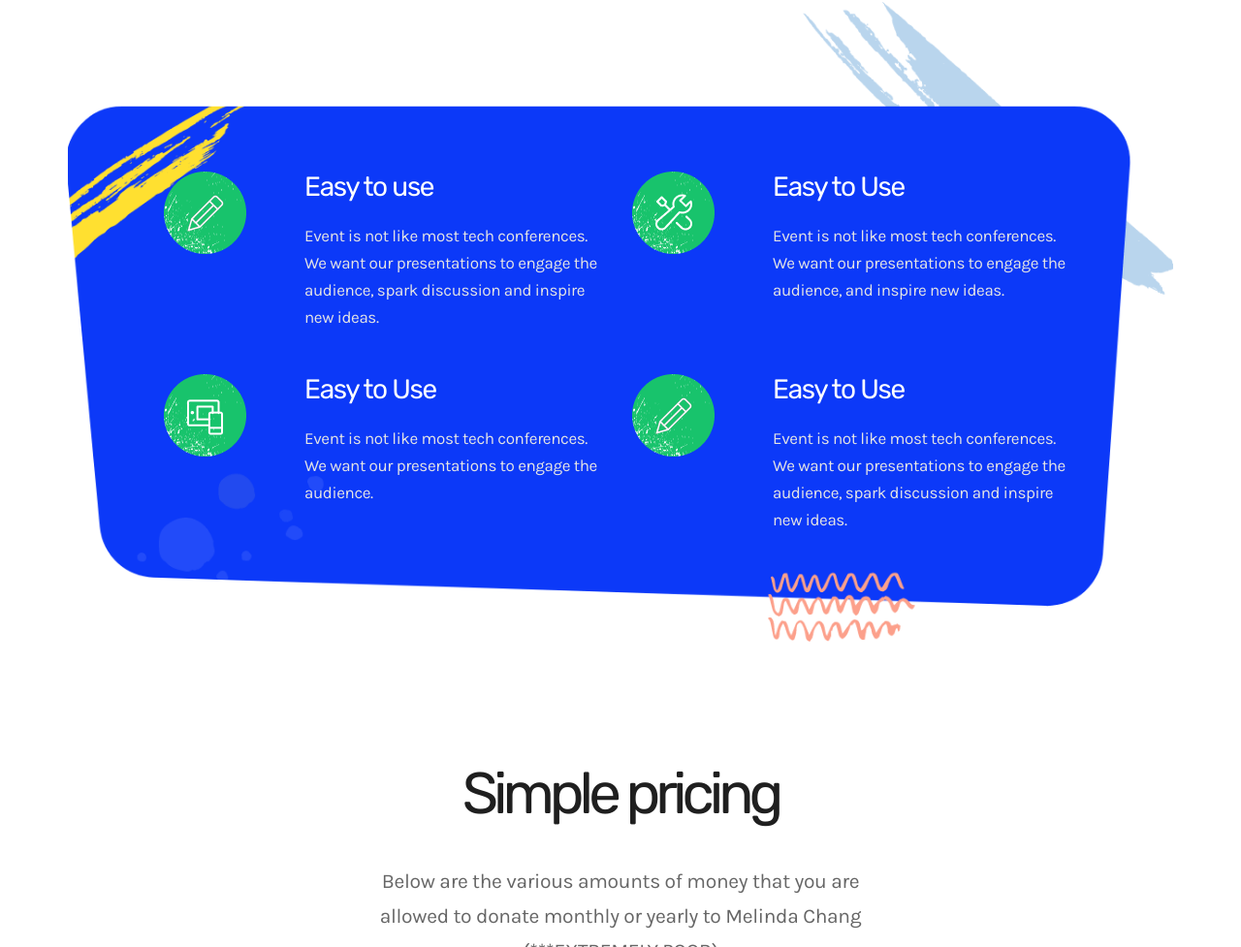
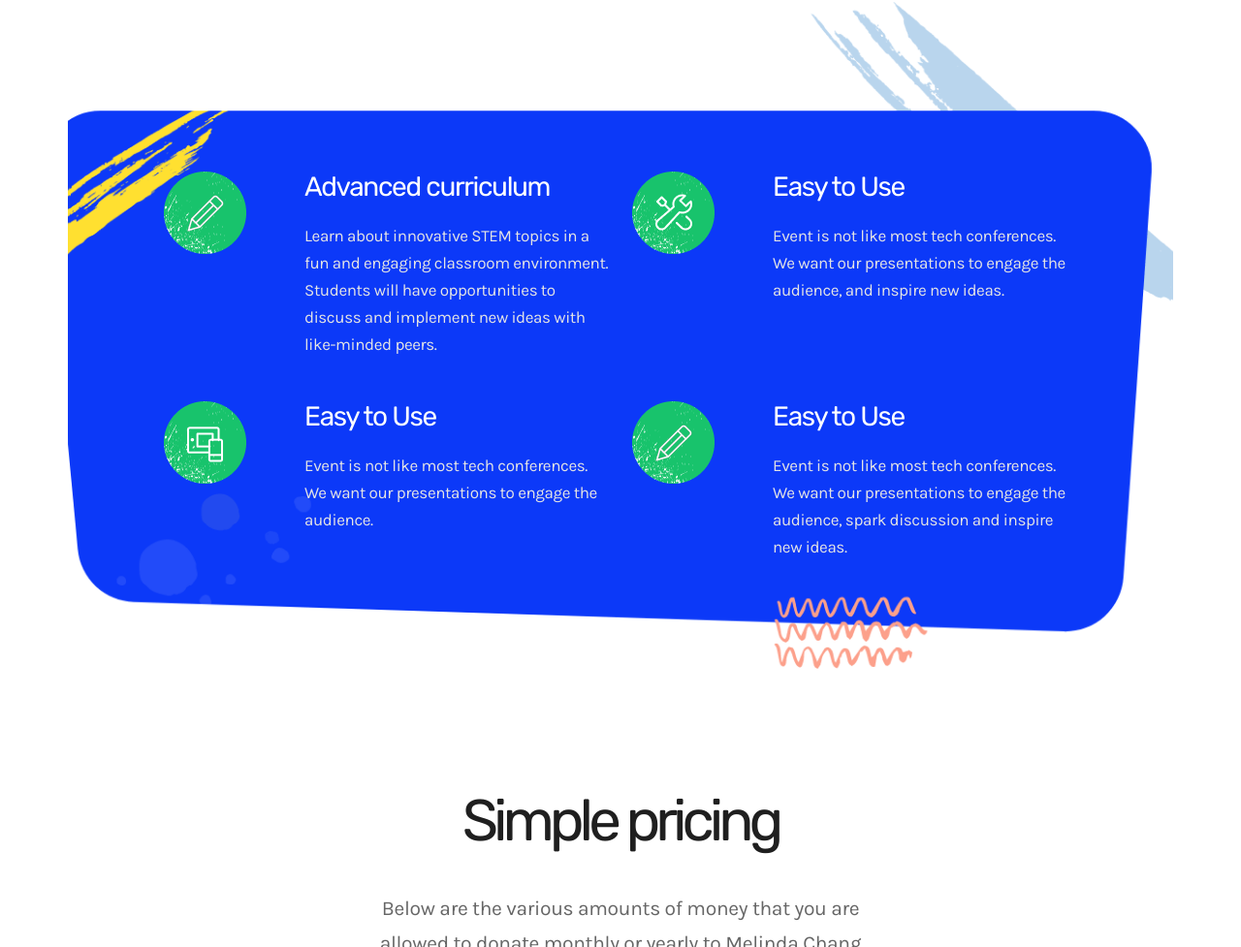
Before and after one commit to melindachang/igem-site-camp, a website built with Vite: page index.html in a window 1280 px wide. Shown: the part 2034-3011 px from the top of the page at 97% size. Built offline with nearby package versions, Linux system fonts and the light colour scheme.

Commit message:
Update index.html

```diff
--- a/index.html
+++ b/index.html
@@ -337,11 +337,9 @@
                   <img src="./image/l4/f-icon-1.png" alt="" />
                 </div>
                 <div class="content-body pl-sm-14 pl-5">
-                  <h5>Easy to use</h5>
+                  <h5>Advanced curriculum</h5>
                   <p class="mb-0">
-                    Event is not like most tech conferences. We want our
-                    presentations to engage the audience, spark discussion and
-                    inspire new ideas.
+                    Learn about innovative STEM topics in a fun and engaging classroom environment. Students will have opportunities to discuss and implement new ideas with like-minded peers.
                   </p>
                 </div>
               </div>
```
